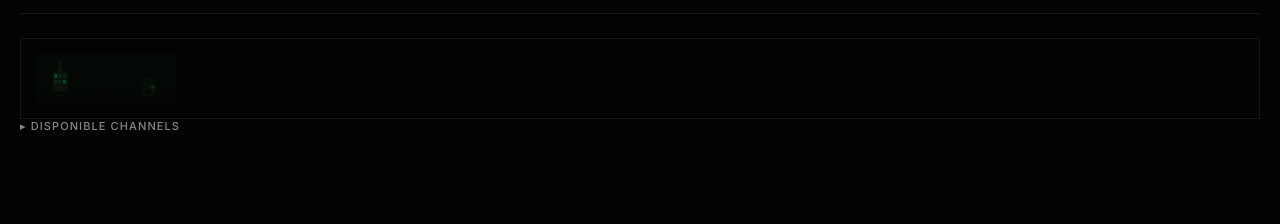
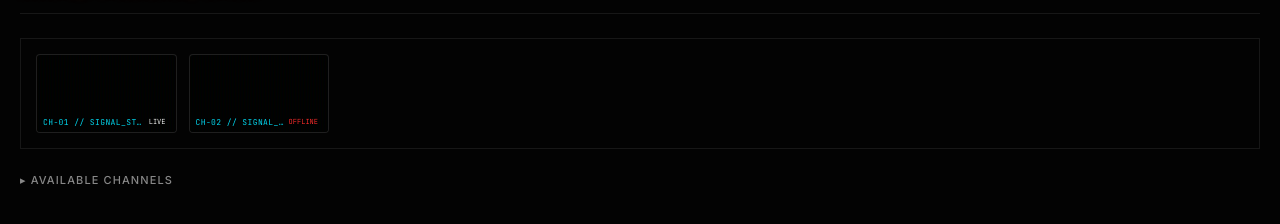
Before and after one commit to BegulaIsBegning/anchorage, a website: page public/client/index.html in a window 1280 px wide. Shown: the part 66-290 px from the top of the page. Drawn offline with nearby package versions, Linux system fonts and the light colour scheme; no server answers.

Commit message:
Refactor scan section and update labels in HTML

```diff
--- a/public/client/index.html
+++ b/public/client/index.html
@@ -19,105 +19,32 @@
     <div class="topbar-clock" id="clockDisplay">--:--:--</div>
   </div>
 
-  <!-- SCAN -->
+  <!-- SCAN SECTION -->
   <section id="scanSection">
+    <!-- Channel Preview Grid -->
+    <div class="scene" id="channelGrid">
+      <!-- Logic in app.js will populate this. Static examples below: -->
+      <div class="mini-screen">
+        <div class="screen-label">
+          <span class="scrolling-meta">CH-01 // SIGNAL_STABLE</span>
+          <span class="status-tag">LIVE</span>
+        </div>
+      </div>
 
-    <div class="scene">
-      <svg viewBox="0 0 860 300" xmlns="http://www.w3.org/2000/svg">
-        <!-- sky -->
-        <rect width="860" height="240" fill="#040804"/>
-        <!-- ground -->
-        <path d="M0 230 Q430 215 860 230 L860 300 L0 300Z" fill="#030603"/>
-
-        <!-- stars -->
-        <g fill="#fff" opacity=".18">
-          <circle cx="50"  cy="18" r=".9"/><circle cx="130" cy="35" r=".7"/><circle cx="270" cy="14" r="1"/>
-          <circle cx="420" cy="30" r=".8"/><circle cx="560" cy="10" r=".9"/><circle cx="700" cy="24" r=".7"/>
-          <circle cx="790" cy="40" r="1"/><circle cx="185" cy="50" r=".6"/><circle cx="650" cy="52" r=".8"/>
-          <circle cx="340" cy="6"  r=".7"/><circle cx="820" cy="14" r=".7"/><circle cx="480" cy="46" r=".9"/>
-        </g>
-
-        <!-- TOWER -->
-        <!-- building -->
-        <rect x="100" y="110" width="96" height="120" fill="#0a120a" stroke="#152015" stroke-width=".5" rx="2"/>
-        <!-- windows -->
-        <g fill="rgba(0,230,118,.1)" stroke="rgba(0,230,118,.18)" stroke-width=".5">
-          <rect x="112" y="124" width="18" height="22" rx="1"/>
-          <rect x="138" y="124" width="18" height="22" rx="1"/>
-          <rect x="164" y="124" width="18" height="22" rx="1"/>
-          <rect x="112" y="158" width="18" height="22" rx="1"/>
-          <rect x="138" y="158" width="18" height="22" rx="1"/>
-          <rect x="164" y="158" width="18" height="22" rx="1"/>
-        </g>
-        <rect x="112" y="124" width="18" height="22" rx="1" fill="rgba(0,230,118,.2)" class="win-a"/>
-        <rect x="164" y="158" width="18" height="22" rx="1" fill="rgba(0,230,118,.2)" class="win-b"/>
-        <!-- mast base box -->
-        <rect x="134" y="90" width="28" height="24" fill="#0c150c" stroke="#152015" stroke-width=".5"/>
-        <!-- mast pole -->
-        <rect x="146" y="32" width="5" height="60" fill="#162416"/>
-        <!-- cross struts -->
-        <line x1="126" y1="72" x2="171" y2="72" stroke="#162416" stroke-width="1"/>
-        <line x1="130" y1="56" x2="167" y2="56" stroke="#162416" stroke-width="1"/>
-        <line x1="134" y1="44" x2="163" y2="44" stroke="#162416" stroke-width="1"/>
-        <!-- diagonals -->
-        <line x1="126" y1="72" x2="148" y2="32" stroke="#111e11" stroke-width=".8"/>
-        <line x1="171" y1="72" x2="150" y2="32" stroke="#111e11" stroke-width=".8"/>
-        <!-- antenna tip -->
-        <circle cx="148" cy="30" r="5" fill="#ff3030" class="tx-led"/>
-        <circle cx="148" cy="30" r="9" fill="none" stroke="#ff3030" stroke-width=".8" opacity=".3" class="tx-led"/>
-
-        <!-- WAVES from tower -->
-        <g fill="none" stroke="#00e676" stroke-linecap="round">
-          <path class="wave w1" d="M148 30 A50 50 0 0 1 248 30"  stroke-width="1.8" opacity=".8"/>
-          <path class="wave w2" d="M148 30 A95 95 0 0 1 338 30"  stroke-width="1.5" opacity=".6"/>
-          <path class="wave w3" d="M148 30 A148 148 0 0 1 444 30" stroke-width="1.2" opacity=".45"/>
-          <path class="wave w4" d="M148 30 A210 210 0 0 1 568 30" stroke-width="1"   opacity=".3"/>
-          <path class="wave w5" d="M148 30 A280 280 0 0 1 708 30" stroke-width=".8"  opacity=".18"/>
-        </g>
-
-        <!-- signal line -->
-        <path d="M154 33 Q520 10 718 158" fill="none" stroke="rgba(0,230,118,.06)" stroke-width="1.5" stroke-dasharray="7 16" class="air-line"/>
-
-        <!-- HOUSE -->
-        <g transform="translate(644,128)">
-          <!-- body -->
-          <rect x="0" y="52" width="88" height="68" fill="#080e08" stroke="#152015" stroke-width=".5" rx="2"/>
-          <!-- roof -->
-          <polygon points="-6,54 44,10 98,54" fill="#060c06" stroke="#152015" stroke-width=".5"/>
-          <!-- door -->
-          <rect x="30" y="86" width="26" height="34" fill="#040804" rx="1" stroke="#152015" stroke-width=".5"/>
-          <!-- window lit -->
-          <rect x="6"  y="66" width="24" height="16" rx="1" fill="#040804" stroke="#152015" stroke-width=".5"/>
-          <rect x="58" y="66" width="24" height="16" rx="1" fill="rgba(0,230,118,.12)" stroke="rgba(0,230,118,.22)" stroke-width=".5"/>
-          <!-- chimney -->
-          <rect x="62" y="22" width="12" height="18" fill="#080e08" stroke="#152015" stroke-width=".5"/>
-          <!-- rooftop antenna -->
-          <line x1="18" y1="53" x2="18" y2="16" stroke="#162416" stroke-width="1.5" stroke-linecap="round"/>
-          <line x1="6"  y1="28" x2="30" y2="28" stroke="#162416" stroke-width="1.2"/>
-          <line x1="6"  y1="21" x2="30" y2="21" stroke="#162416" stroke-width="1.2"/>
-          <line x1="6"  y1="14" x2="30" y2="14" stroke="#162416" stroke-width="1.2"/>
-          <circle cx="18" cy="13" r="3.5" fill="#00e676" class="rx-led"/>
-        </g>
-
-        <!-- waves arriving at house -->
-        <g fill="none" stroke="#00e676" stroke-linecap="round">
-          <path class="wave-in wi1" d="M700 141 A32 32 0 0 0 644 141" stroke-width="1.5" opacity=".7"/>
-          <path class="wave-in wi2" d="M700 141 A60 60 0 0 0 604 141" stroke-width="1.2" opacity=".5"/>
-          <path class="wave-in wi3" d="M700 141 A94 94 0 0 0 562 141" stroke-width=".9"  opacity=".3"/>
-        </g>
-
-        <!-- labels -->
-        <text x="148" y="258" text-anchor="middle" font-family="Courier New,monospace" font-size="8" fill="#1a2e1a" letter-spacing=".14em">EMISSORA</text>
-        <text x="688" y="258" text-anchor="middle" font-family="Courier New,monospace" font-size="8" fill="#1a2e1a" letter-spacing=".14em">RECEPTOR</text>
-      </svg>
+      <div class="mini-screen">
+        <div class="screen-label">
+          <span class="scrolling-meta">CH-02 // SIGNAL_LOST</span>
+          <span class="status-tag" style="color: var(--red); border-color: var(--red);">OFFLINE</span>
+        </div>
+      </div>
     </div>
 
-    <div class="ch-label">▸ Disponible Channels</div>
+    <div class="ch-label" style="margin-top: 24px;">▸ Available Channels</div>
     <ul id="channelList" class="ch-list"></ul>
     <p id="noChannels" class="no-ch hidden">Waiting for signals.</p>
   </section>
 
-  <!-- TV -->
+  <!-- TV SECTION -->
   <section id="tvSection" class="hidden">
     <div class="tv-wrap">
       <div class="tv-bezel">
@@ -151,7 +78,8 @@
     </div>
   </section>
 
-</div>
+</div> <!-- End of .app -->
+
 <script src="/socket.io/socket.io.js"></script>
 <script src="app.js"></script>
 </body>
```
